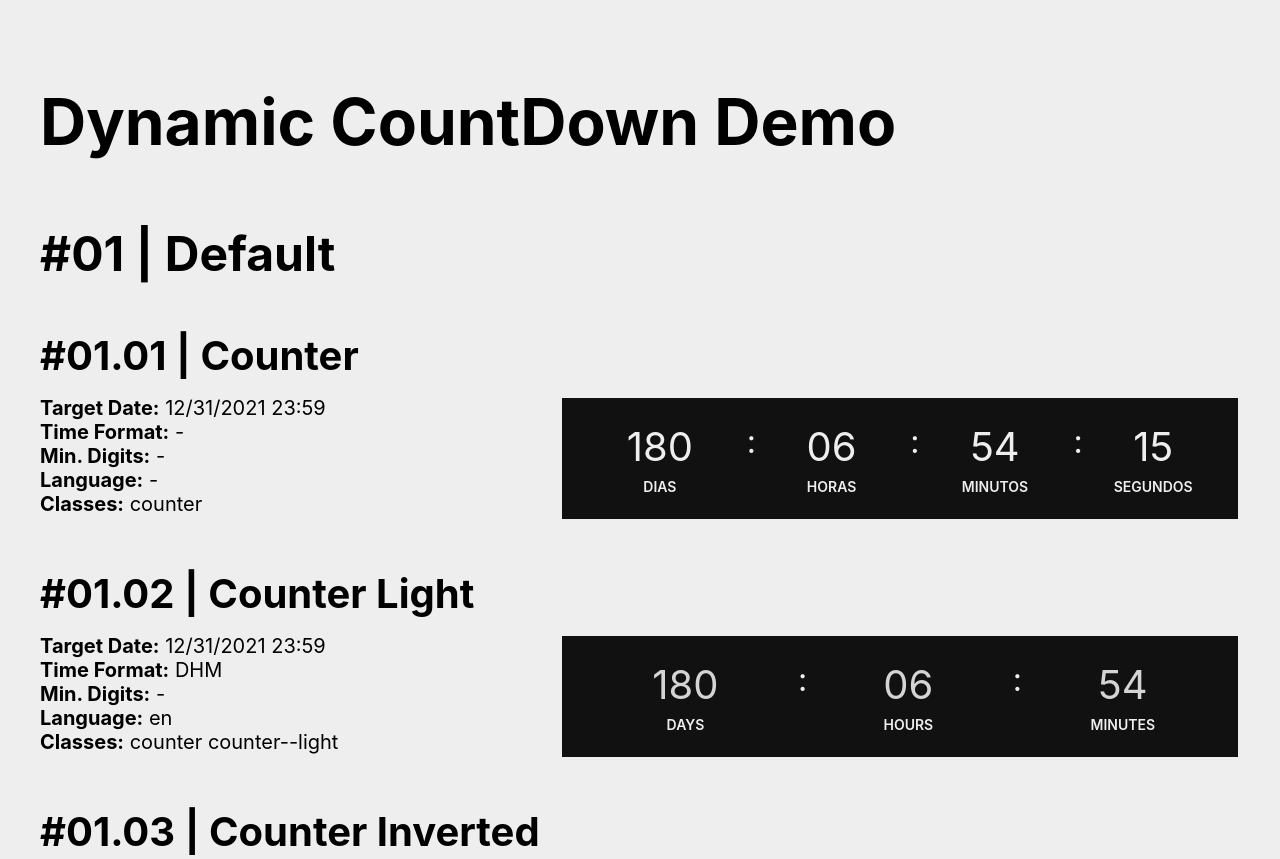
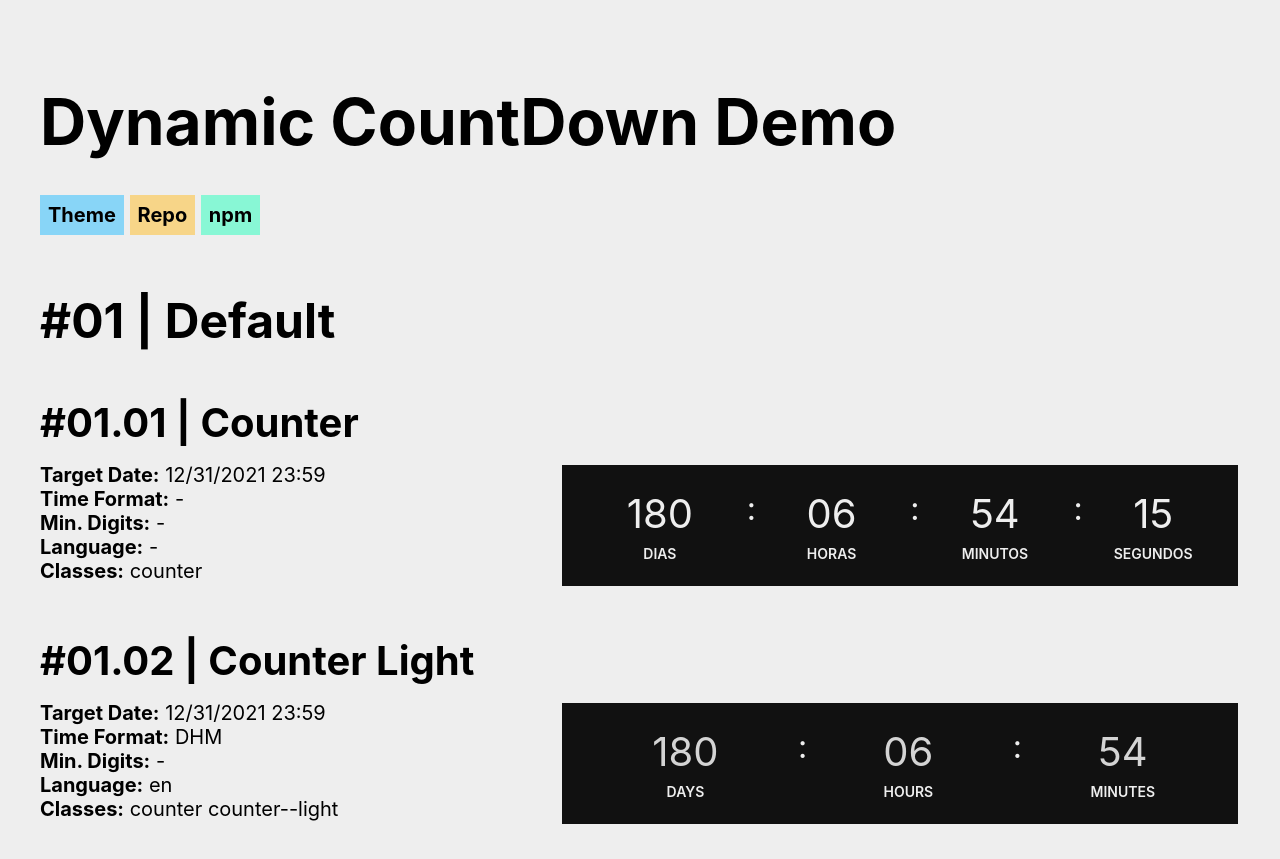
Before and after one commit to Marcelo-Diament/dynamic-countdown, a website with bundled scripts: page index.html in a window 1280 px wide. Shown: the top 859 px of the page. Built offline with nearby package versions, Linux system fonts and the light colour scheme.

Commit message:
feature: updated main demo page

```diff
--- a/index.html
+++ b/index.html
@@ -8,11 +8,21 @@
   <title>Dynamic CountDown Demo</title>
   <link rel="stylesheet" href="./style/style.min.css">
   <link rel="stylesheet" href="./style/demo.min.css">
+  <style>
+    header a {
+      text-decoration: none;
+      color: black;
+      font-weight: bold;
+    }
+  </style>
 </head>
 
 <body>
   <header>
     <h1>Dynamic CountDown Demo</h1>
+    <a href="theme-table.html" title="Go to theme table demo page" class="bg-secondary mb7 p3">Theme</a>
+    <a href="https://github.com/Marcelo-Diament/dynamic-countdown" title="Go to repostory" class="bg-primary mb7 p3" target="_blank">Repo</a>
+    <a href="https://www.npmjs.com/package/dynamic-countdown" title="Go to npm" class="bg-tertiary mb7 p3" target="_blank">npm</a>
   </header>
   <main>
     <h3 class="mb0 mt7">#01 | Default</h3>
```
